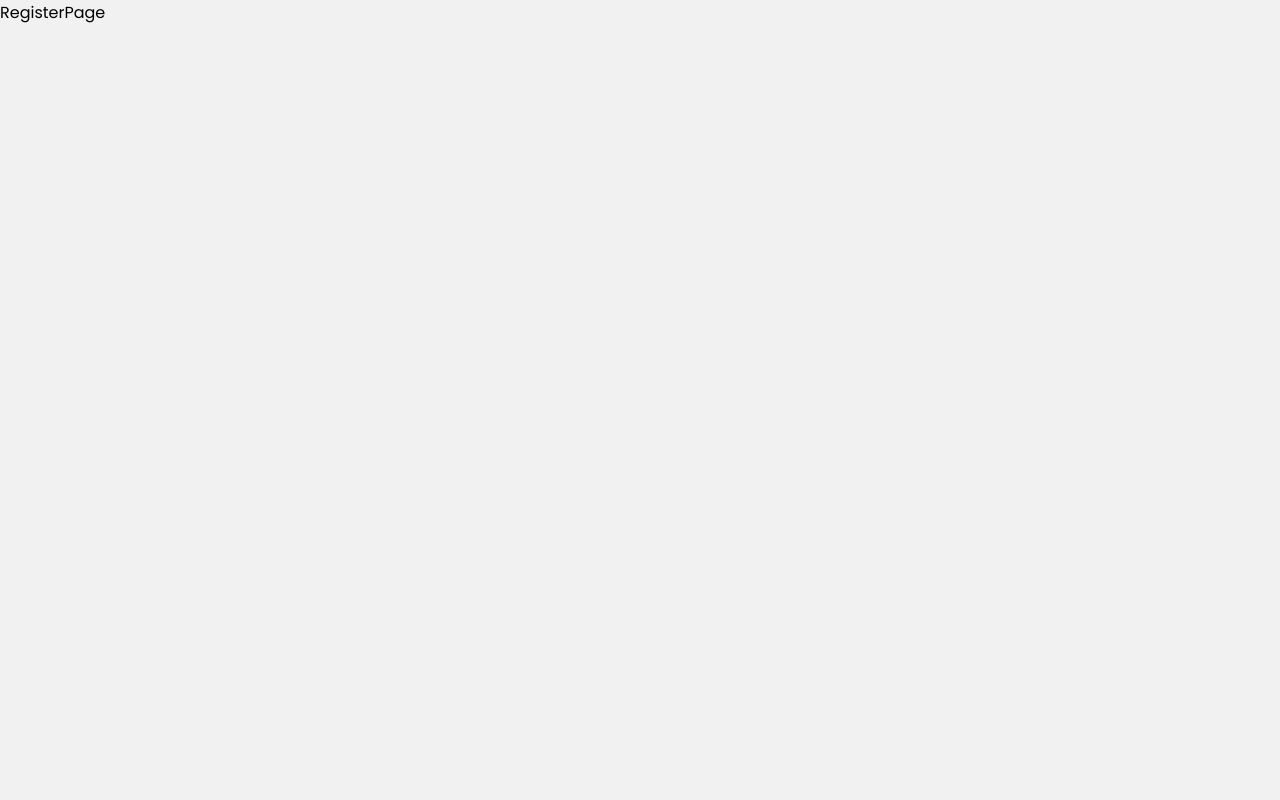
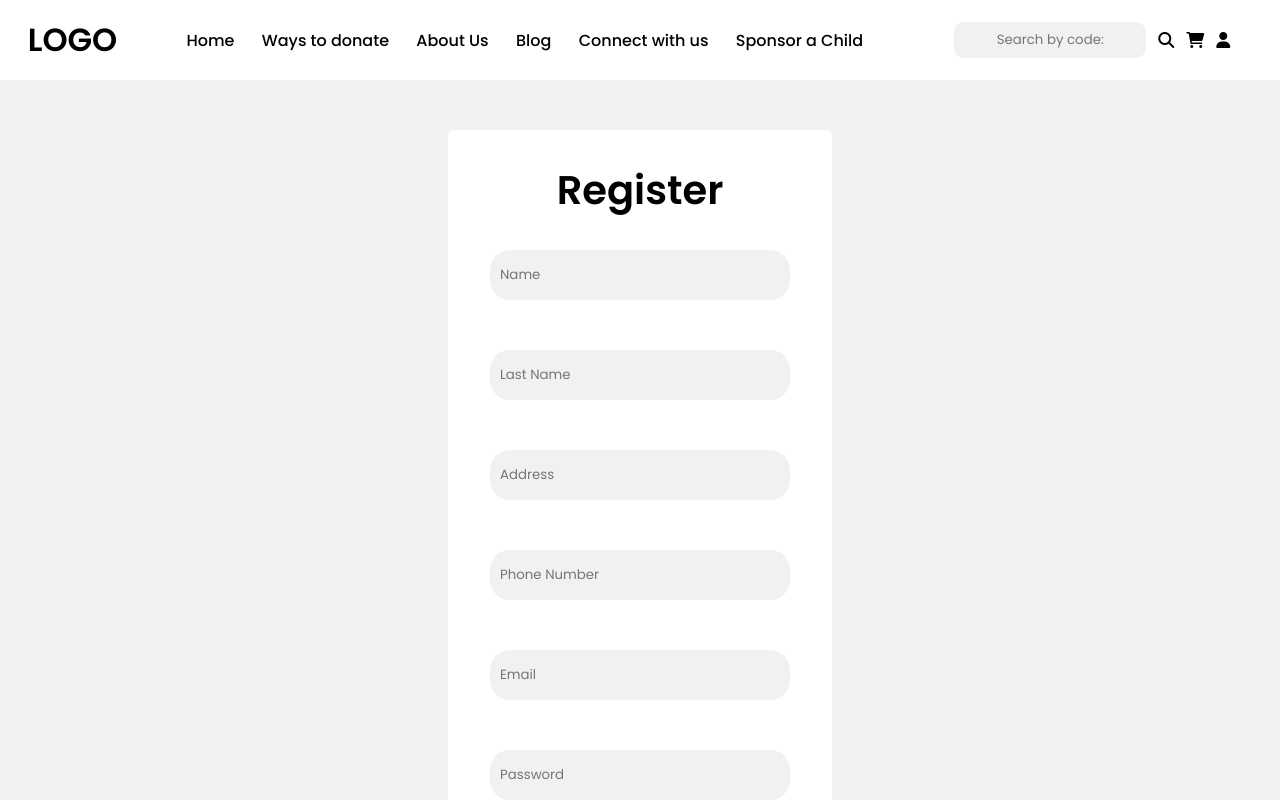
Before and after one commit to Jesus180Reyes/child_sponsor_app, a React (Vite) app: page /auth/register in a window 1280 px wide. Shown: the top 800 px of the page. Built offline with nearby package versions, Linux system fonts and the light colour scheme; no server answers.

Commit message:
feat: Auth Pages addec and implemented apis to login

```diff
--- /dev/null
+++ b/src/components/auth/CustomFormAuth.tsx
@@ -0,0 +1,34 @@
+import { FC } from 'react';
+import { useAuth } from '../../pages/auth/hooks/useAuth';
+import { useNavigate } from 'react-router-dom';
+interface Props {
+    title: string,
+    label: string,
+    route: string,
+    inputs: any[],
+    onSubmit: any,
+}
+export const CustomFormAuth:FC<Props> = ({title,label,inputs,onSubmit,route}) => {
+  const {isLoading} = useAuth();
+  const navigate = useNavigate();
+  return (
+    <>
+    <div className="auth-box">
+        <div className="form-container">
+        <form  onSubmit={onSubmit}>
+        <h1>{title}</h1>
+        {
+            inputs.map((input,i)=> {
+                return <input disabled={isLoading} key={i} type={input.type} placeholder={input.title} value={input.value} onChange={(e:any)=> input.onChange(e.target.value)} />
+                // <br />
+            })
+        }
+        <br />
+        <button style={isLoading ? {backgroundColor: "#F2F3F4",color:"#D6DBDF"}: {}} aria-disabled disabled={isLoading} onClick={()=> onSubmit}>{isLoading ? "Please Wait":  title}</button>
+        </form>
+        <span onClick={()=> navigate(route)}>{label}</span>
+        </div>
+      </div>
+    </>
+  )
+}
--- a/src/pages/HomePage.tsx
+++ b/src/pages/HomePage.tsx
@@ -7,7 +7,8 @@ export const HomePage = () => {
   const navigate = useNavigate();
   const [gender, setGender] = useState<string>("either");
   const {getChilds,rangeValue,onInputChange} = useChild();
-  const onHandlerSubmit = ():void => {
+  const onHandlerSubmit = (e:any):void => {
+    e.preventDefault();
     getChilds(gender);
     navigate("/childs");
   }
--- a/src/pages/auth/LoginPage.tsx
+++ b/src/pages/auth/LoginPage.tsx
@@ -1,20 +1,49 @@
+import { CustomFormAuth } from "../../components/auth/CustomFormAuth"
+import { Navbar } from "../../shared"
 import "./index.css"
+import { useAuth } from './hooks/useAuth';
+import { useEffect } from 'react';
+import { useNavigate } from 'react-router-dom';
 export const LoginPage = () => {
+  const navigate = useNavigate();
+    const {emailAuth,status,passwordAuth,setEmailAuth,setPasswordAuth,loginUserAuth} = useAuth();
+   const loginInputData = [
+    {
+      title: "Email",
+      type: "email",
+      value: emailAuth,
+      onChange: setEmailAuth
+
+    },
+    {
+      title: "Password",
+      type: "password",
+      value: passwordAuth,
+      onChange: setPasswordAuth
+    },
+
+
+];
+useEffect(() => {
+    if(status === "Authenticated") return navigate("/");
+
+}, []);
+
+const onSubmit = async(e:any)=> {
+  e.preventDefault();
+  if(emailAuth.length <=1) return;
+  if(passwordAuth.length <=1) return;
+  setEmailAuth("");
+  setPasswordAuth("");
+ await loginUserAuth();
+  navigate("/auth/profile", {replace: true});
+}
+
   return (
     <>
+    <Navbar/>
     <div className="loginAuth-container">
-      <div className="auth-box">
-        <div className="form-container">
-        <form >
-        <h1>Login</h1>
-        <input type="email" placeholder="Email" />
-        <br />
-        <input type="password" placeholder="Password" />
-        <br />
-        <button>LogIn</button>
-        </form>
-        </div>
-      </div>
+      <CustomFormAuth title="Login" inputs={loginInputData} onSubmit={onSubmit} label="You don't have a account? Sign on." route="/auth/register" />
     </div>
     </>
   )
--- a/src/pages/auth/ProfilePage.tsx
+++ b/src/pages/auth/ProfilePage.tsx
@@ -1,25 +1,29 @@
 import { useNavigate } from 'react-router-dom';
 import { alertDialog } from '../../helpers/alertDialog';
-import { useSelector } from 'react-redux';
+import { useSelector, useDispatch } from 'react-redux';
 import { useEffect } from 'react';
+import { Navbar } from '../../shared';
+import { useAuth } from './hooks/useAuth';
 
 export const ProfilePage = () => {
     const navigate = useNavigate();
-    const {status} = useSelector((state:any)=> state.auth);
+    const {status,user} = useSelector((state:any)=> state.auth);
+    const {logOutUserAuth} = useAuth();
     const isUserAuthenticated = () => {
-        if(status === "Not-Authenticated") {
-          alertDialog("You need to Login","You need to login to see the respective page.", "error");
-          return navigate("/auth/login");
-
-        }
+      if(status === "Not-Authenticated") return navigate("/auth/login");
     }
     useEffect(() => {
     isUserAuthenticated();
 
 
-    }, []);
+    }, [status]);
 
   return (
-    <div>ProfilePage</div>
+    <>
+    <Navbar/>
+    <h1>{status}</h1>
+    <h1>{JSON.stringify(user)}</h1>
+    <button onClick={()=> logOutUserAuth()}>Sing Out</button>
+    </>
   )
 }
--- a/src/pages/auth/RegisterPage.tsx
+++ b/src/pages/auth/RegisterPage.tsx
@@ -1,6 +1,71 @@
+import { CustomFormAuth } from "../../components/auth/CustomFormAuth"
+import { Navbar } from "../../shared"
+import { useState } from 'react';
+import { alertDialog } from "../../helpers/alertDialog";
 
 export const RegisterPage = () => {
+  const [nameRegister, setNameRegister] = useState<string>("");
+  const [lastName, setLastName] = useState<string>("");
+  const [addressRegister, setAddressRegister] = useState<string>("");
+  const [phoneNumberRegister, setPhoneNumberRegister] = useState<string>("");
+  const [emailRegister, setEmailRegister] = useState<string>("");
+  const [passwordRegister, setPasswordRegister] = useState<string>("");
+   const registerInputData = [
+    {
+      title: "Name",
+      type: "text",
+      value: nameRegister,
+      onChange: setNameRegister,
+    },
+
+    {
+      title: "Last Name",
+      type: "text",
+      value: lastName,
+      onChange: setLastName,
+    },
+    {
+      title: "Address",
+      type: "text",
+      value: addressRegister,
+      onChange: setAddressRegister
+    },
+    {
+      title: "Phone Number",
+      type: "number",
+      value: phoneNumberRegister,
+      onChange: setPhoneNumberRegister
+    },
+    {
+      title: "Email",
+      type: "email",
+      value: emailRegister,
+      onChange: setEmailRegister
+
+    },
+    {
+      title: "Password",
+      type: "password",
+      value: passwordRegister,
+      onChange: setPasswordRegister,
+    },
+
+
+  ];
+  const onSubmit = (e:any)=> {
+    e.preventDefault();
+    alertDialog("LOGIN", `nameRegister
+    ${lastName},
+    ${addressRegister},
+    ${emailRegister},
+    ${passwordRegister},`, "success");
+  }
   return (
-    <div>RegisterPage</div>
+    <>
+    <Navbar/>
+    <div className="loginAuth-container">
+      <CustomFormAuth title="Register" inputs={registerInputData} onSubmit={onSubmit} label="Do have account? Sign In" route="/auth/login"/>
+    </div>
+    </>
   )
 }
--- /dev/null
+++ b/src/pages/auth/hooks/useAuth.tsx
@@ -0,0 +1,51 @@
+import { useState } from "react";
+import { useDispatch, useSelector } from "react-redux";
+import { login, logOut, onIsLoading } from "../../../slices/auth/authSlice";
+import { alertDialog } from '../../../helpers/alertDialog';
+import { hostApi } from '../../../api/hostApi';
+
+export const useAuth = () => {
+  const dispatch = useDispatch();
+  const {user,status,isLoading} = useSelector((state:any) => state.auth);
+  const [emailAuth, setEmailAuth] = useState<string>("");
+  const [passwordAuth, setPasswordAuth] = useState<string>("");
+
+
+  const loginUserAuth = async ()=> {
+    try {
+      dispatch(onIsLoading(true));
+      const resp = await hostApi.post("/auth",{email:emailAuth, password:passwordAuth});
+      const {data} = resp;
+      dispatch(login({name:data.sponsor.name,lastName:data.sponsor.lastName,email: data.sponsor.email}));
+      dispatch(onIsLoading(false));
+    } catch (error:any) {
+      console.error(error);
+      dispatch(onIsLoading(false));
+     return alertDialog("Login error", error.response.data.msg, "error");
+    }
+
+  }
+
+  const registerUserAuth = () => {
+
+  }
+
+  const logOutUserAuth = () => {
+    dispatch(logOut());
+  }
+  return {
+    // * Propiedades
+    emailAuth,
+    passwordAuth,
+    user,
+    status,
+    isLoading,
+
+    // * Metodos
+    setEmailAuth,
+    setPasswordAuth,
+    loginUserAuth,
+    logOutUserAuth,
+  }
+
+}
--- a/src/pages/auth/index.css
+++ b/src/pages/auth/index.css
@@ -3,13 +3,19 @@
 }
 
 .auth-box {
-    height: 100vh;
+    /* height: 100vh; */
+    margin-top: 50px;
     background-color: #f1f1f1;
     display: flex;
     flex-direction: column;
     justify-content: center;
     align-items: center;
 
+}
+.auth-box span {
+    cursor: pointer;
+    color: orange;
+    font-weight: 500;
 }
 
 .auth-box .form-container {
@@ -19,6 +25,8 @@
     height: 70%;
     flex-direction: column;
     justify-content: center;
+    align-items: center;
+    padding: 20px;
     background-color: #fff;
     border-radius: 5px;
 }
@@ -26,6 +34,7 @@
 .auth-box .form-container h1{
     font-size: 2.5rem;
     margin-bottom: 20px;
+    margin-top: 10px;
 }
 .auth-box .form-container input{
     height: 50px;
--- a/src/shared/Navbar.tsx
+++ b/src/shared/Navbar.tsx
@@ -18,16 +18,16 @@ export const Navbar = () => {
     <>
         <div className="navbar">
         <div className="logo">
-          <h1><a href='/'>LOGO</a></h1>
+          <h1 onClick={(e:any)=> { navigate("/")}}><a >LOGO</a></h1>
           {/* <img src="" alt="" /> */}
         </div>
         <div className="row-items">
-          <h3><a href='/'>Home</a></h3>
+          <h3><a  onClick={(e:any)=> { navigate("/")}}>Home</a></h3>
           <h3><a>Ways to donate</a></h3>
           <h3><a>About Us</a></h3>
           <h3><a>Blog</a></h3>
           <h3><a>Connect with us</a></h3>
-          <h3><a href='/childs'>Sponsor a Child</a></h3>
+          <h3 onClick={()=> navigate("/childs")}><a>Sponsor a Child</a></h3>
         </div>
         <div className="search_user_items">
           <form onSubmit={onSubmit}>
--- a/src/slices/auth/authSlice.ts
+++ b/src/slices/auth/authSlice.ts
@@ -3,17 +3,26 @@ export const authSlice = createSlice({
 name: 'auth',
 initialState: {
 status: "Not-Authenticated",
-user: {}
+user: {},
+isLoading: false,
 },
 reducers: {
-    login: (state, /* action */ ) => {
-},
-    registerUser: (state) => {
+    login: (state, {payload} ) => {
+    state.status = "Authenticated";
+    state.user = payload;
 
 },
+    registerUser: (state, {payload}) => {
+    state.status = "Authenticated"
+    state.user = payload
+},
     logOut: (state) => {
-
+    state.status = "Not-Authenticated"
+    state.user = {};
 },
+    onIsLoading: (state,{payload}) => {
+        state.isLoading = payload;
+    }
 }
 });
-export const { login,registerUser,logOut } = authSlice.actions;
+export const { login,registerUser,logOut,onIsLoading } = authSlice.actions;
--- a/src/store/store.ts
+++ b/src/store/store.ts
@@ -2,9 +2,14 @@ import { configureStore } from '@reduxjs/toolkit'
 import { childSlice } from '../slices/child/childSlice';
 import { authSlice } from '../slices/auth/authSlice';
 
+const reduxDevtoolDisplay = () => {
+  if(import.meta.env.VITE_REDUX_DEVTOOL_STATUS === "prod") return false
+  return true
+}
 export const store = configureStore({
   reducer: {
     child: childSlice.reducer,
     auth: authSlice.reducer,
   },
+  devTools: reduxDevtoolDisplay(),
 })
```
Also changed, not shown: src/data/inputData.ts (added), 1 other file (tests, documents, lock files or other folders).
